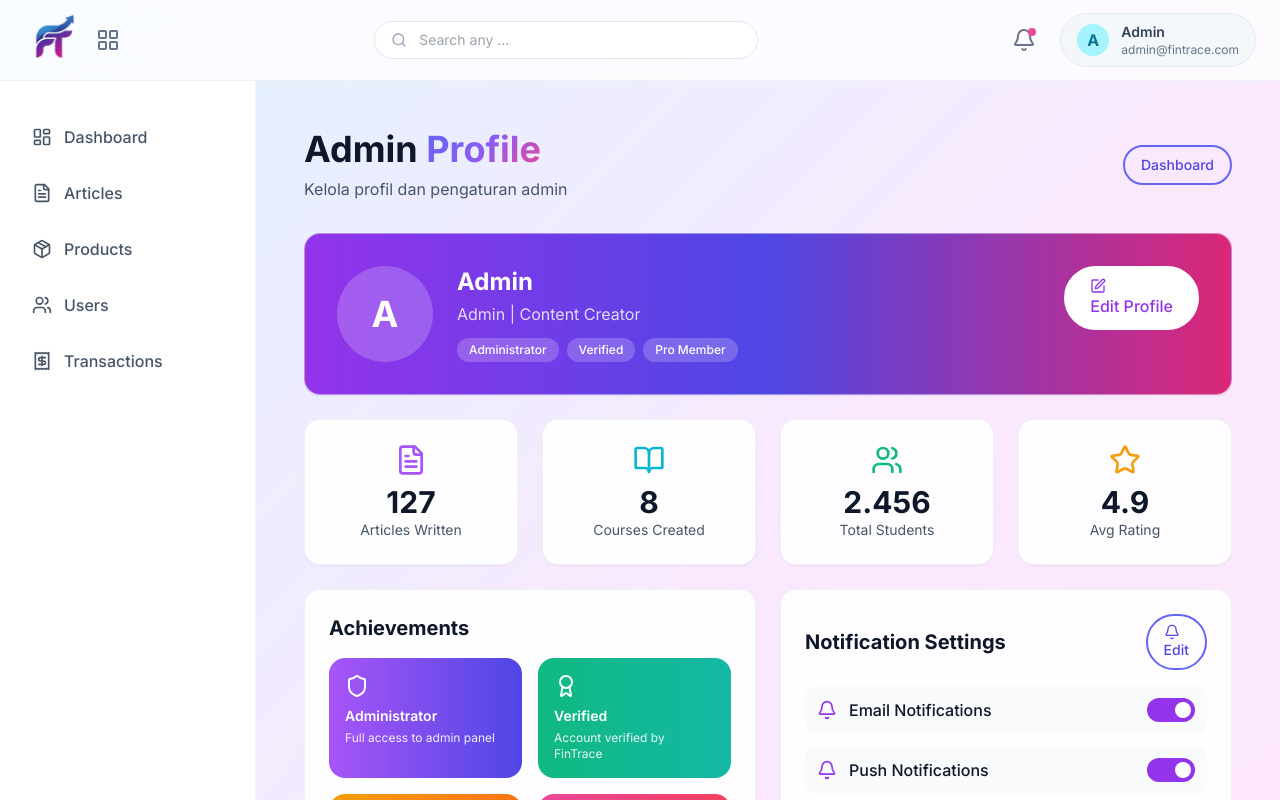
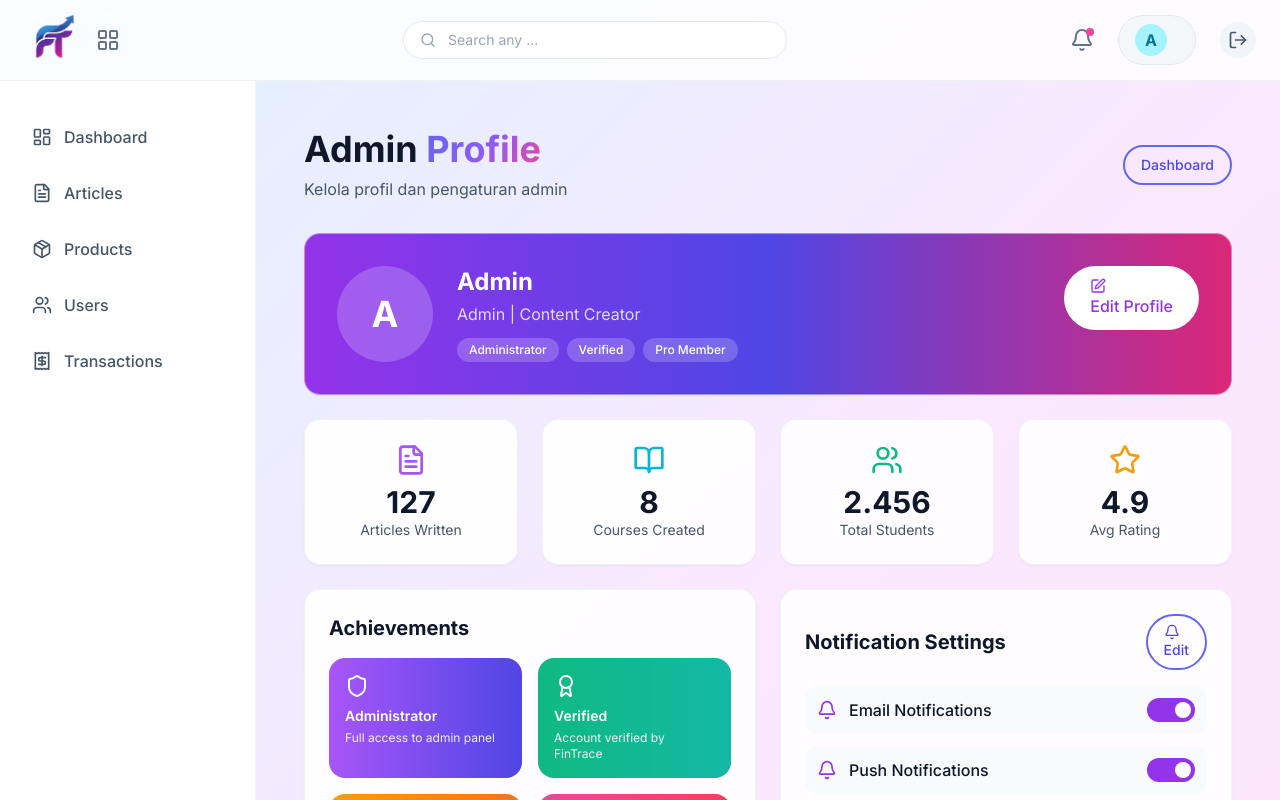
Before and after one commit to TendriZ/FinTrace-Workshop-UI, a React (Vite) app: page /admin/profile in a window 1280 px wide. Shown: the top 800 px of the page. Built offline with nearby package versions, Linux system fonts and the light colour scheme.

Commit message:
fix: update admin route from /admin to /admin/dashboard in login redirect and profile page navigation

```diff
--- a/src/components/layout/AdminHeader.tsx
+++ b/src/components/layout/AdminHeader.tsx
@@ -1,12 +1,22 @@
 import React from 'react';
-import { Link } from 'react-router-dom';
-import { WalletIcon, LayoutGrid, Search, Bell } from 'lucide-react';
+import { Link, useNavigate } from 'react-router-dom';
+import { WalletIcon, LayoutGrid, Search, Bell, LogOut } from 'lucide-react';
+import { useAuthContext } from '../../context/AuthContext';
+
 
 export function AdminHeader() {
+  const navigate = useNavigate();
+  const { user, logout } = useAuthContext();
+
+  const handleLogout = () => {
+    logout();
+    navigate('/login');
+  };
+
   return (
     <header className="flex items-center justify-between px-6 py-3 bg-white/80 backdrop-blur-md sticky top-0 z-50 border-b border-slate-200/50">
       <div className="flex items-center gap-4">
-        <Link to="/" className="flex items-center gap-3 group">
+        <Link to="/admin/dashboard" className="flex items-center gap-3 group">
           <img
             src="/images/FinTrace-Logo.png"
             alt="FinTrace Logo"
@@ -30,10 +40,16 @@ export function AdminHeader() {
         <Link to="/admin/profile" className="flex items-center gap-3 bg-slate-100/80 px-4 py-2 rounded-full border border-slate-200 hover:bg-slate-200/80 transition-colors">
           <div className="w-8 h-8 rounded-full bg-cyan-200 flex items-center justify-center text-cyan-700 font-bold">A</div>
           <div className="hidden sm:block">
-            <p className="text-sm font-semibold text-slate-700">Admin</p>
-            <p className="text-xs text-slate-500">admin@fintrace.com</p>
+            <p className="text-sm font-semibold text-slate-700">{user?.fullName}</p>
+            <p className="text-xs text-slate-500">{user?.email}</p>
           </div>
         </Link>
+        <button
+          onClick={handleLogout}
+          className="p-2 rounded-full bg-slate-100 hover:bg-red-100 text-slate-600 hover:text-red-600 transition-all duration-300 ease-in-out"
+          title="Logout">
+          <LogOut className="w-5 h-5" />
+        </button>
       </div>
     </header>
   );
--- a/src/components/layout/AdminSidebar.tsx
+++ b/src/components/layout/AdminSidebar.tsx
@@ -6,7 +6,7 @@ export function AdminSidebar() {
   const { pathname } = useLocation();
 
   const menu = [
-    { name: 'Dashboard', path: '/admin', icon: LayoutDashboard },
+    { name: 'Dashboard', path: '/admin/dashboard', icon: LayoutDashboard },
     { name: 'Articles', path: '/admin/articles', icon: FileText },
     { name: 'Products', path: '/admin/products', icon: Package },
     { name: 'Users', path: '/admin/users', icon: Users },
@@ -17,7 +17,7 @@ export function AdminSidebar() {
     <aside className="w-64 bg-white border-r border-slate-200/50 fixed h-full z-40">
       <div className="p-4 space-y-2 mt-4">
         {menu.map((item) => {
-          const isActive = pathname === item.path || (pathname.startsWith(item.path) && item.path !== '/admin');
+          const isActive = pathname === item.path || (pathname.startsWith(item.path) && item.path !== '/admin/dashboard');
           return (
             <Link
               key={item.path}
--- a/src/components/layout/Header.tsx
+++ b/src/components/layout/Header.tsx
@@ -32,7 +32,7 @@ export function Header() {
             </Link>
             <Link
               to="/courses"
-              className={`text-sm font-medium transition-colors ${isActive('/products') ? 'text-indigo-600' : 'text-slate-600 hover:text-slate-900'}`}>
+              className={`text-sm font-medium transition-colors ${isActive('/courses') ? 'text-indigo-600' : 'text-slate-600 hover:text-slate-900'}`}>
 
               Courses
             </Link>
--- a/src/pages/admin/AdminProfilePage.tsx
+++ b/src/pages/admin/AdminProfilePage.tsx
@@ -126,7 +126,7 @@ export function AdminProfilePage() {
             </p>
           </div>
           <div className="flex gap-2">
-            <Link to="/admin">
+            <Link to="/admin/dashboard">
               <Button variant="outline" size="sm">
                 Dashboard
               </Button>
--- a/src/pages/auth/LoginPage.tsx
+++ b/src/pages/auth/LoginPage.tsx
@@ -25,7 +25,7 @@ export function LoginPage() {
     // If already authenticated, redirect based on role
     if (isAuthenticated && user) {
       if (isAdmin) {
-        navigate('/admin');
+        navigate('/admin/dashboard');
       } else {
         const target = redirectTarget || localStorage.getItem(REDIRECT_TARGET_KEY) || '/dashboard';
         navigate(target);
--- a/src/router.tsx
+++ b/src/router.tsx
@@ -75,7 +75,7 @@ export const router = createBrowserRouter([
       { path: '/feedback', element: <FeedbackPage /> },
 
       // Admin Routes
-      { path: '/admin', element: <AdminDashboardPage /> },
+      { path: '/admin/dashboard', element: <AdminDashboardPage /> },
       { path: '/admin/articles', element: <ManageArticlesPage /> },
       { path: '/admin/products', element: <ManageProductsPage /> },
       { path: '/admin/users', element: <ManageUsersPage /> },
```
